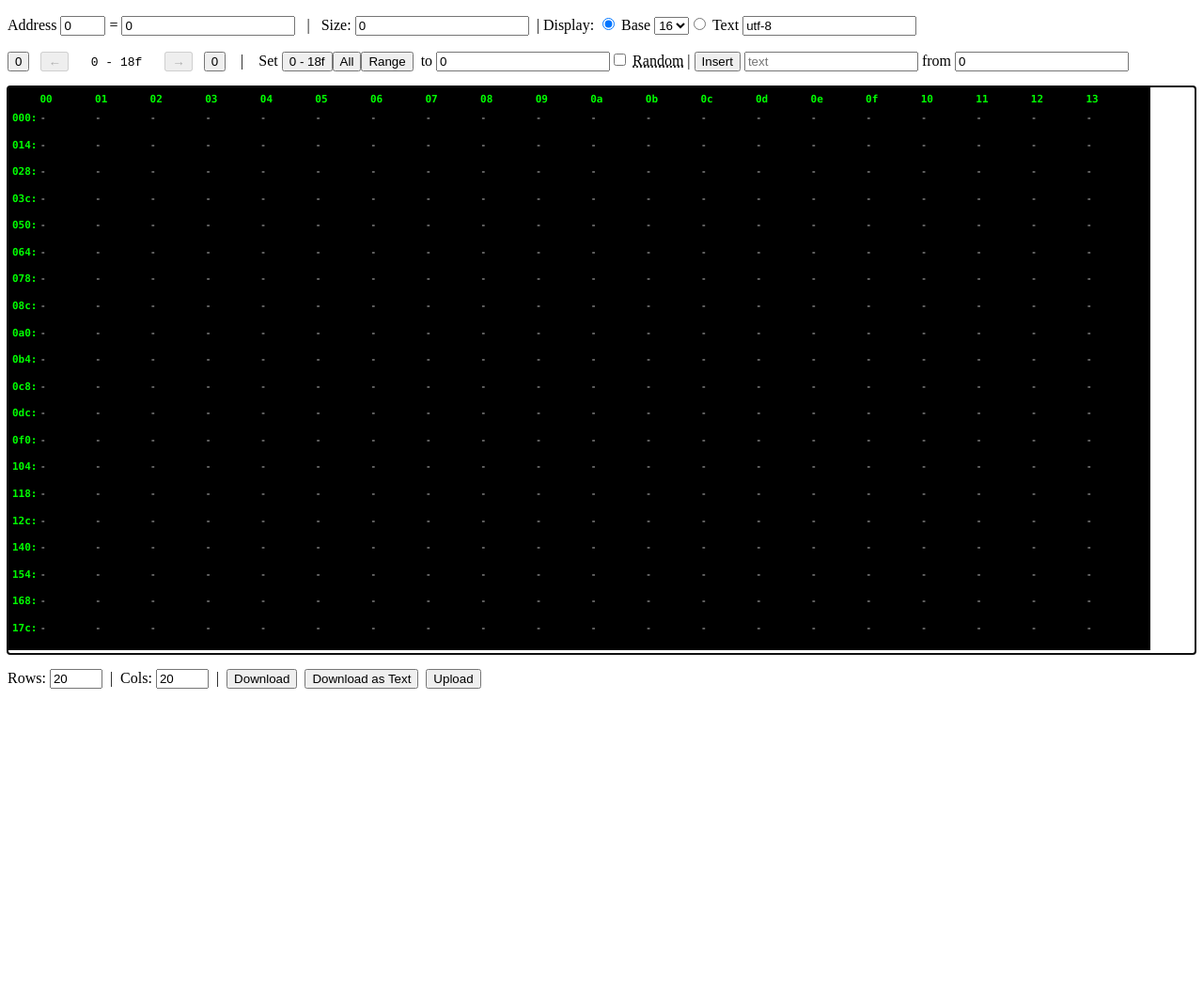
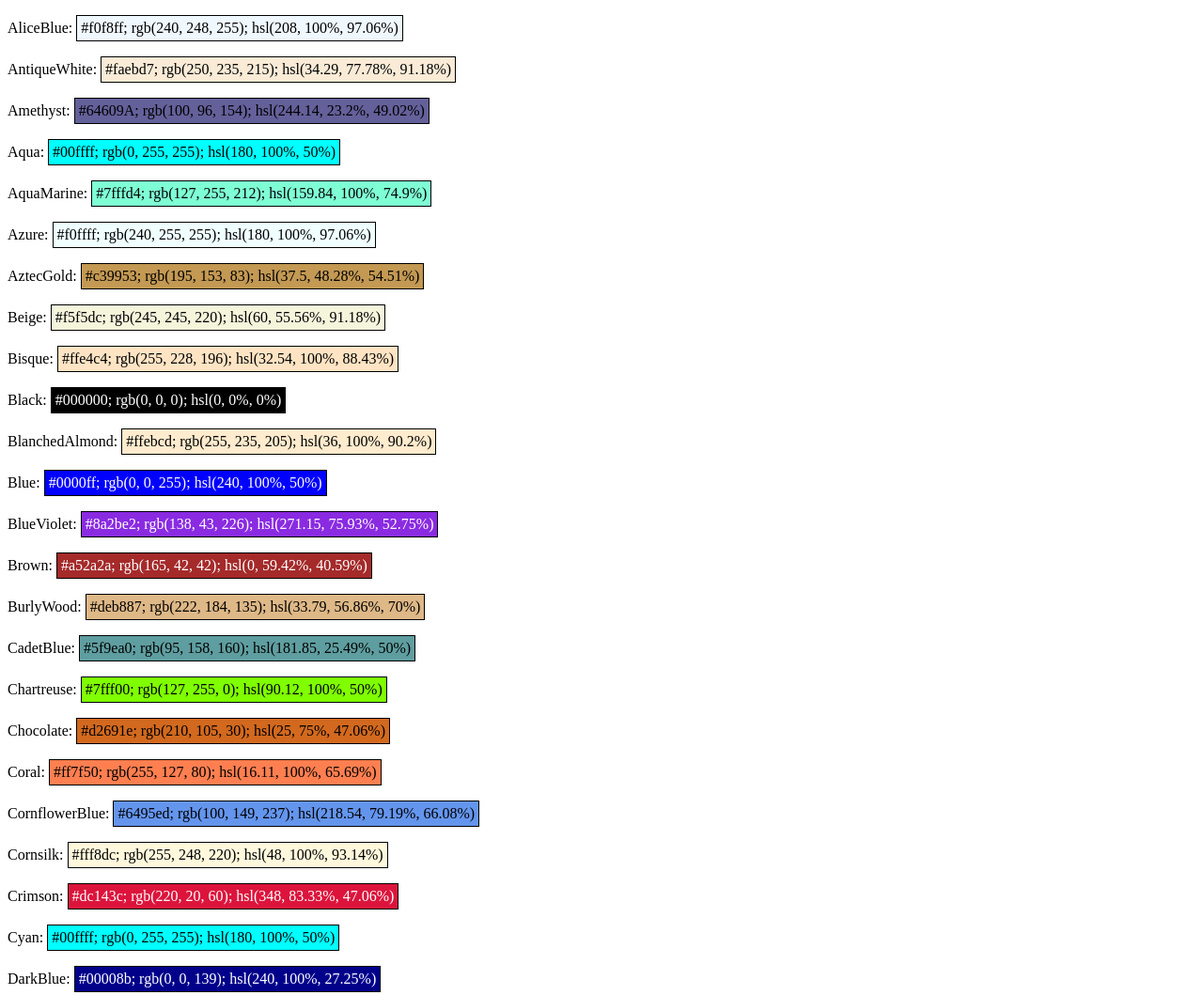
Before and after one commit to triflicacid/useful-libraries, a website built with Parcel: page test.html in a window 1280 px wide. Shown: the top 1059 px of the page at 94% size. Before the commit the page ends 800 px from the top, so only its background shows below. Built offline with nearby package versions, Linux system fonts and the light colour scheme.

Commit message:
Updated color.js

```diff
--- a/libs/color.ts
+++ b/libs/color.ts
@@ -78,9 +78,9 @@ export function rgba2hexa(r: number, g: number, b: number, a: number): string {
  * @param hex - #RRGGBB
  * @returns RGB:[r [0, 255], g [0, 255], b [0, 255]]
 */
-export function hex2rgb(hex: string): number[] {
+export function hex2rgb(hex: string) {
   let rgb: string[] = hex.length === 4 ? hex.substring(1).match(/[0-9A-Fa-f]/g).map(x => x + x) : hex.substring(1).match(/[0-9A-Fa-f]{2}/g);
-  return rgb.map(hex => clamp(parseInt(hex, 16), 0, 255));
+  return rgb.map(hex => clamp(parseInt(hex, 16), 0, 255)) as [number, number, number];
 }
 
 /**
@@ -88,9 +88,9 @@ export function hex2rgb(hex: string): number[] {
  * @param hexa - #RRGGBBAA
  * @returns RGB: [r [0, 255], g [0, 255], b [0, 255], a [0, 1]]
 */
-export function hexa2rgba(hexa: string): number[] {
+export function hexa2rgba(hexa: string) {
   let parts: string[] = hexa.length === 5 ? hexa.substring(1).match(/[0-9A-Fa-f]/g).map(x => x + x) : hexa.substring(1).match(/[0-9A-Fa-f]{2}/g);
-  let rgba = parts.map(hex => clamp(parseInt(hex, 16), 0, 255));
+  let rgba = parts.map(hex => clamp(parseInt(hex, 16), 0, 255)) as [number, number, number, number];
   rgba[3] = nmap(rgba[3], 0, 255, 0, 1);
   return rgba;
 }
@@ -102,7 +102,7 @@ export function hexa2rgba(hexa: string): number[] {
  * @params b: blue range [0, 255]
  * @returns hsl: [h [0, 360], s [0, 100], l [0, 100]]
  */
-export function rgb2hsl(r: number, g: number, b: number): number[] {
+export function rgb2hsl(r: number, g: number, b: number) {
   r = clamp(r, 0, 255) / 255;
   g = clamp(g, 0, 255) / 255;
   b = clamp(b, 0, 255) / 255;
@@ -115,7 +115,7 @@ export function rgb2hsl(r: number, g: number, b: number): number[] {
   if (h < 0) h += 360;
   l = (cmax + cmin) / 2;
   s = delta === 0 ? 0 : delta / (1 - Math.abs(2 * l - 1));
-  return [h, s * 100, l * 100];
+  return [h, s * 100, l * 100] as [number, number, number];
 }
 
 /**
@@ -125,11 +125,11 @@ export function rgb2hsl(r: number, g: number, b: number): number[] {
  * @params l: lightness range [0, 100]
  * @returns rgb: [r [0, 255], g [0, 255], b [0, 255]]
  */
-export function hsl2rgb(h: number, s: number, l: number): number[] {
+export function hsl2rgb(h: number, s: number, l: number) {
   h = clamp(h, 0, 360);
   s = clamp(s, 0, 100) / 100;
   l = clamp(l, 0, 100) / 100;
-  let c = (1 - Math.abs(2 * l - 1)) * s, x = c * (1 - Math.abs((h / 60) % 2 - 1)), m = l - c / 2, rgb: number[];
+  let c = (1 - Math.abs(2 * l - 1)) * s, x = c * (1 - Math.abs((h / 60) % 2 - 1)), m = l - c / 2, rgb: [number, number, number];
   if (0 <= h && h < 60) rgb = [c, x, 0];
   else if (60 <= h && h < 120) rgb = [x, c, 0];
   else if (120 <= h && h < 180) rgb = [0, c, x];
@@ -160,7 +160,7 @@ export function css2rgb(css: string): number[] {
  * @params b: blue range [0, 255]
  * @returns cmyk: [c [0, 100], m [0, 100], y [0, 100], k [0, 100]]
  */
-export function rgb2cmyk(r: number, g: number, b: number): number[] {
+export function rgb2cmyk(r: number, g: number, b: number): [number, number, number, number] {
   r = clamp(r === 0 ? 1 : r, 0, 255) / 255;
   g = clamp(g === 0 ? 1 : g, 0, 255) / 255;
   b = clamp(b === 0 ? 1 : b, 0, 255) / 255;
@@ -176,7 +176,7 @@ export function rgb2cmyk(r: number, g: number, b: number): number[] {
  * @params k: black range [0, 100]
  * @returns rgb: [r [0, 255], g [0, 255], b [0, 255]]
  */
-export function cmyk2rgb(c: number, m: number, y: number, k: number): number[] {
+export function cmyk2rgb(c: number, m: number, y: number, k: number): [number, number, number] {
   ([c, m, y, k] = [c, m, y, k].map(n => clamp(n, 0, 100) / 100)); // [0, 100] -> [0, 1]
   return [255 * (1 - c) * (1 - k), 255 * (1 - m) * (1 - k), 255 * (1 - y) * (1 - k)];
 }
@@ -188,7 +188,7 @@ export function cmyk2rgb(c: number, m: number, y: number, k: number): number[] {
  * @params b: blue range [0, 255]
  * @returns hsv: [h [0, 360], s [0, 100], v [0, 100]]
  */
-export function rgb2hsv(r: number, g: number, b: number): number[] {
+export function rgb2hsv(r: number, g: number, b: number): [number, number, number] {
   r = clamp(r, 0, 255) / 255;
   g = clamp(g, 0, 255) / 255;
   b = clamp(b, 0, 255) / 255;
@@ -210,19 +210,19 @@ export function rgb2hsv(r: number, g: number, b: number): number[] {
  * @params v: value range [0, 100]
  * @returns rgb: [r [0, 255], g [0, 255], b [0, 255]]
  */
-export function hsv2rgb(h: number, s: number, v: number): number[] {
+export function hsv2rgb(h: number, s: number, v: number): [number, number, number] {
   h = clamp(h, 0, 360);
   s = clamp(s, 0, 100) / 100;
   v = clamp(v, 0, 100) / 100;
   let c = v * s, x = c * (1 - Math.abs((h / 60) % 2 - 1)), m = v - c;
-  let rgb: number[];
+  let rgb: [number, number, number];
   if (0 <= h && h < 60) rgb = [c, x, 0];
   else if (60 <= h && h < 120) rgb = [x, c, 0];
   else if (120 <= h && h < 180) rgb = [0, c, x];
   else if (180 <= h && h < 240) rgb = [0, x, c];
   else if (240 <= h && h < 300) rgb = [x, 0, c];
   else if (300 <= h && h < 360) rgb = [c, 0, x];
-  return rgb.map(n => (n + m) * 255);
+  return rgb.map(n => (n + m) * 255) as [number, number, number];
 }
 
 /**
@@ -232,7 +232,7 @@ export function hsv2rgb(h: number, s: number, v: number): number[] {
  * @params l: lightness range [0, 100]
  * @returns hsv: [h [0, 360], s [0, 100], v [0, 100]]
  */
-export function hsl2hsv(h: number, s: number, l: number): number[] {
+export function hsl2hsv(h: number, s: number, l: number): [number, number, number] {
   h = clamp(h, 0, 360);
   s = clamp(s, 0, 100) / 100;
   l = clamp(l, 0, 100) / 100;
@@ -247,10 +247,172 @@ export function hsl2hsv(h: number, s: number, l: number): number[] {
  * @params v: value range [0, 100]
  * @returns hsl: [h [0, 360], s [0, 100], l [0, 100]]
  */
-export function hsv2hsl(h: number, s: number, v: number): number[] {
+export function hsv2hsl(h: number, s: number, v: number): [number, number, number] {
   h = clamp(h, 0, 360);
   s = clamp(s, 0, 100) / 100;
   v = clamp(v, 0, 100) / 100;
   let l = v * (1 - s / 2), m = Math.min(l, 1 - l);
   return [h, (l === 0 || l === 1 ? 0 : (v - l) / m * 100), l * 100];
 }
+
+/** Dictionary of CSS colors */
+export const cssColors: { [css: string]: string } = {
+  AliceBlue: "#f0f8ff",
+  AntiqueWhite: "#faebd7",
+  Amethyst: "#64609A",
+  Aqua: "#00ffff",
+  AquaMarine: "#7fffd4",
+  Azure: "#f0ffff",
+  AztecGold: "#c39953",
+  Beige: "#f5f5dc",
+  Bisque: "#ffe4c4",
+  Black: "#000000",
+  BlanchedAlmond: "#ffebcd",
+  Blue: "#0000ff",
+  BlueViolet: "#8a2be2",
+  Brown: "#a52a2a",
+  BurlyWood: "#deb887",
+  CadetBlue: "#5f9ea0",
+  Chartreuse: "#7fff00",
+  Chocolate: "#d2691e",
+  Coral: "#ff7f50",
+  CornflowerBlue: "#6495ed",
+  Cornsilk: "#fff8dc",
+  Crimson: "#dc143c",
+  Cyan: "#00ffff",
+  DarkBlue: "#00008b",
+  DarkCyan: "#008b8b",
+  DarkGoldenRod: "#b8860b",
+  DarkGray: "#a9a9a9",
+  DarkGrey: "#a9a9a9",
+  DarkGreen: "#006400",
+  DarkKhaki: "#bdb76b",
+  DarkMagenta: "#8b008b",
+  DarkOliveGreen: "#556b2f",
+  DarkOrange: "#ff8c00",
+  DarkOrchid: "#9932cc",
+  DarkRed: "#8b0000",
+  DarkSalmon: "#e9967a",
+  DarkSeaGreen: "#8fbc8f",
+  DarkSlateBlue: "#483d8b",
+  DarkSlateGray: "#2f4f4f",
+  DarkSlateGrey: "#2f4f4f",
+  DarkTurquoise: "#00ced1",
+  DarkViolet: "#9400d3",
+  DeepPink: "#ff1493",
+  DeepSkyBlue: "#00bfff",
+  DimGray: "#696969",
+  DimGrey: "#696969",
+  DodgerBlue: "#1e90ff",
+  FireBrick: "#b22222",
+  FloralWhite: "#fffaf0",
+  ForestGreen: "#228b22",
+  Fuchsia: "#ff00ff",
+  Gainsboro: "#dcdcdc",
+  GhostWhite: "#f8f8ff",
+  Gold: "#ffd700",
+  GoldenRod: "#daa520",
+  Gray: "#808080",
+  Grey: "#808080",
+  Green: "#008000",
+  GreenYellow: "#adff2f",
+  HoneyDew: "#f0fff0",
+  HotPink: "#ff69b4",
+  IndianRed: "#cd5c5c",
+  Indigo: "#4b0082",
+  Ivory: "#fffff0",
+  Khaki: "#f0e68c",
+  Lavendar: "#e6e6fa",
+  LavendarBlush: "#fff0f5",
+  LawnGreen: "#7cfc00",
+  LemonChiffon: "#fffacd",
+  LightBlue: "#add8e6",
+  LightCoral: "#f08080",
+  LightCyan: "#e0ffff",
+  LightGoldenRodYellow: "#fafad2",
+  LightGray: "#d3d3d3",
+  LightGrey: "#d3d3d3",
+  LightGreen: "#90ee90",
+  LightPink: "#ffb6c1",
+  LightSalmon: "#ffa07a",
+  LightSeaGreen: "#20b2aa",
+  LightSkyBlue: "#87cefa",
+  LightSlateGray: "#778899",
+  LightSlateGrey: "#778899",
+  LightSteelBlue: "#b0c4de",
+  LightYellow: "#ffffe0",
+  Lime: "#00ff00",
+  LimeGreen: "#32cd32",
+  Linen: "#faf0e6",
+  Magenta: "#ff00ff",
+  Maroon: "#800000",
+  MediumAquaMarine: "#66cdaa",
+  MediumBlue: "#0000cd",
+  MediumOrchid: "#ba55d3",
+  MediumPurple: "#9370db",
+  MediumSeaGreen: "#3cb371",
+  MediumSlateBlue: "#7b68ee",
+  MediumSpringGreen: "#00fa9a",
+  MediumTurquoise: "#48d1cc",
+  MediumVioletRed: "#c71585",
+  MidnightBlue: "#191970",
+  MintCream: "#f5fffa",
+  MistyRose: "#ffe4e1",
+  Moccasin: "#ffe4b5",
+  NavajoWhite: "#ffdead",
+  Navy: "#000080",
+  OldLace: "#fdf5e6",
+  Olive: "#808000",
+  OliveDrab: "#6b8e23",
+  Orange: "#ffa500",
+  OrangeRed: "#ff4500",
+  Orchid: "#da70d6",
+  PaleGoldenRod: "#eee8aa",
+  PaleGreen: "#98fb98",
+  PaleTurquoise: "#afeeee",
+  PaleVioletRed: "#db7093",
+  PapayaWhip: "#ffefd5",
+  PeachPuff: "#ffdab9",
+  Peru: "#cd853f",
+  PewterBlue: "#8ba8b7",
+  Pink: "#ffc0cb",
+  Plum: "#dda0dd",
+  PowderBlue: "#b0e0e6",
+  Purple: "#800080",
+  RebeccaPurple: "#663399",
+  Red: "#ff0000",
+  RosyBrown: "#bc8f8f",
+  RoyalBlue: "#4169e1",
+  RustyRed: "#da2c43",
+  SaddleBrown: "#8b4513",
+  Salmon: "#fa8072",
+  SandyBrown: "#f4a460",
+  Sapphire: "#2D5DA1",
+  SeaGreen: "#2e8b57",
+  SeaShell: "#fff5ee",
+  Sienna: "#a0522d",
+  Silver: "#c0c0c0",
+  SkyBlue: "#87ceeb",
+  SlateBlue: "#6a5acd",
+  SlateGray: "#708090",
+  SlateGrey: "#708090",
+  Snow: "#fffafa",
+  SpringGreen: "#00ff7f",
+  SteelBlue: "#4682b4",
+  Tan: "#d2b48c",
+  Teal: "#008080",
+  Thistle: "#d8bfd8",
+  Tomato: "#ff6347",
+  Turquoise: "#40e0d0",
+  Violet: "#ee82ee",
+  Wheat: "#f5deb3",
+  White: "#ffffff",
+  WhiteSmoke: "#f5f5f5",
+  Yellow: "#ffff00",
+  YellowGreen: "#9acd32"
+};
+
+/** Determine whether white or black is best colour for text on given RGB background */
+export function bestTextColor(rgb: [number, number, number], n = 100) {
+  return (rgb[0] * 0.299 + rgb[1] * 0.587 + rgb[2] * 0.114) > n ? "black" : "white";
+}
--- a/test.html
+++ b/test.html
@@ -7,7 +7,6 @@
   <title>useful-libraries test script</title>
 </head>
 <body>
-  <!-- <script type="module" src="test.ts"></script> -->
-  <script type="module" src="tests/MemoryView.ts"></script>
+  <script type="module" src="test.ts"></script>
 </body>
 </html>
--- a/test.ts
+++ b/test.ts
@@ -7,9 +7,16 @@ import * as col from "./libs/color";
 // // console.log(cubic(new Complex(2), new Complex(-8), new Complex(1.5), new Complex(69)));
 // console.log(erf(new Complex(1, -2)).toString());
 
-let x = [255, 5, 127];
-console.log(col.col2str("rgb", x));
-x = col.rgb2cmyk(...x);
-console.log(col.col2str("cmyk", x));
-x = col.cmyk2rgb(...x);
-console.log(col.col2str("rgb", x));
+for (let name in col.cssColors) {
+  let p = document.createElement("p"), hex = col.cssColors[name], rgb = col.hex2rgb(hex);
+  p.insertAdjacentHTML("beforeend", `${name}: `);
+  let div = document.createElement("div");
+  div.style.display = "inline-block";
+  div.style.border = "1px solid black";
+  div.style.padding = "4px";
+  div.style.backgroundColor = hex;
+  div.style.color = col.bestTextColor(rgb);
+  div.insertAdjacentHTML("beforeend", `${hex}; ${col.col2str("rgb", col.hex2rgb(hex))}; ${col.col2str("hsl", col.rgb2hsl(...col.hex2rgb(hex)))}`);
+  p.appendChild(div);
+  document.body.appendChild(p);
+}
```
